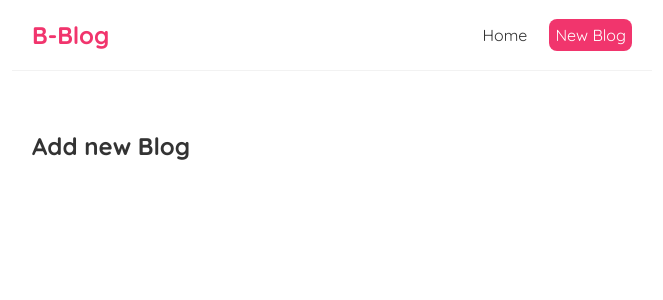
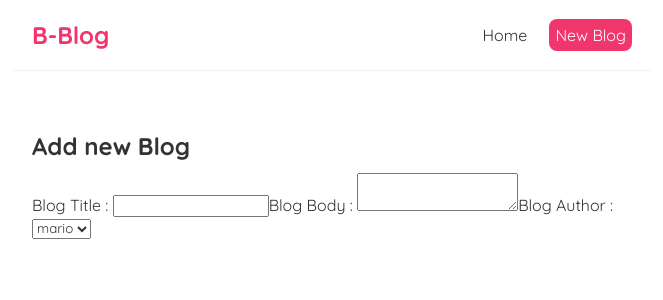
Before and after one commit to 7bel6/b-blog, a React (Create React App) app: page /create in a window 1280 px wide. Shown: the top 300 px of the page, without its empty margins (308-971 px from the left). Built offline with nearby package versions, Linux system fonts and the light colour scheme; the HTML template or start-up script is replaced by a standard one.

Commit message:
Statrting controlled inputs

```diff
--- a/src/Create.js
+++ b/src/Create.js
@@ -1,7 +1,23 @@
 const Create = () => {
     return (
         <div className='create'>
-            <h2>Add new Blog</h2>
+            <h2 className="title">Add new Blog</h2>
+            <form>
+                <label>Blog Title : </label>
+                <input
+                    type="text"
+                    required
+                />
+                <label>Blog Body : </label>
+                <textarea
+                    required
+                ></textarea>
+                <label>Blog Author : </label>
+                <select>
+                    <option value="mario">mario</option>
+                    <option value="luigi">luigi</option>
+                </select>
+            </form>
         </div>
     );
 }
--- a/src/index.css
+++ b/src/index.css
@@ -48,3 +48,6 @@
   color: #f1356d;
   margin-bottom: 8px;
 }
+.title{
+  margin-bottom: 12px;
+}
```
